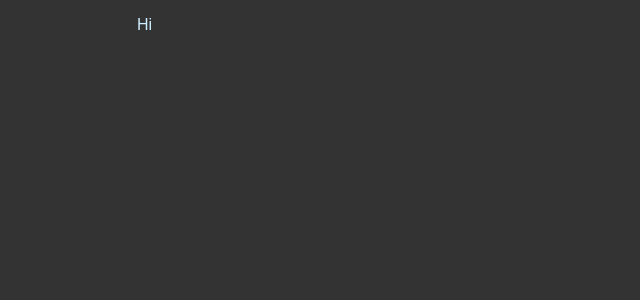
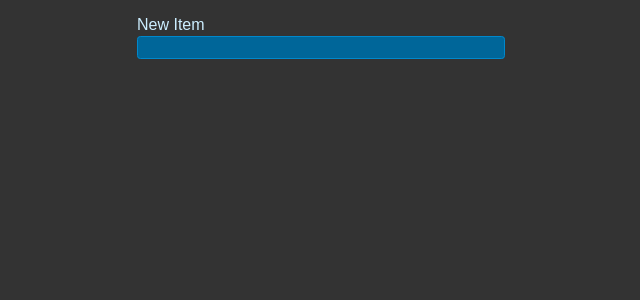
Before and after one commit to Alex-de-code/react-to-do-list-app, a React (Vite) app: page / in a window 1280 px wide. Shown: the top 300 px of the page, without its empty margins (319-959 px from the left). Built offline with nearby package versions, Linux system fonts and the light colour scheme.

Commit message:
deleted test text and created the beginnings of form to take a text input for to-do list items

```diff
--- a/src/App.jsx
+++ b/src/App.jsx
@@ -1,5 +1,11 @@
 import "../src/styles.css"
 
 export default function App() {
-  return "Hi"
+  return <form className="new-item-form">
+    <div className="form-row">
+      <label htmlFor="item">New Item</label>
+      <input type="text" id="item"/>
+    </div>
+
+  </form>
 }
```
